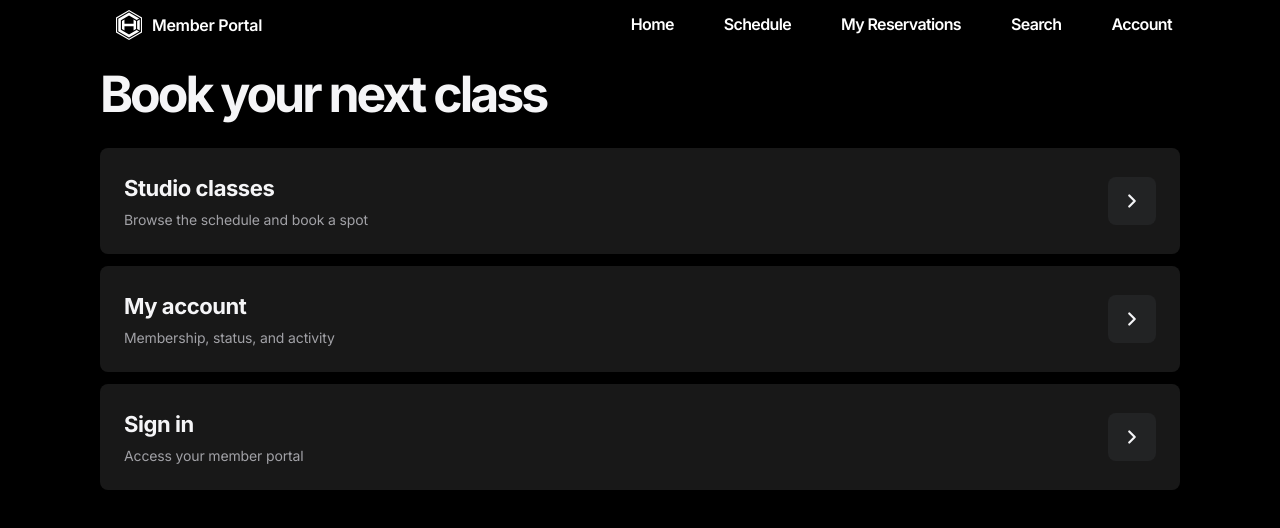
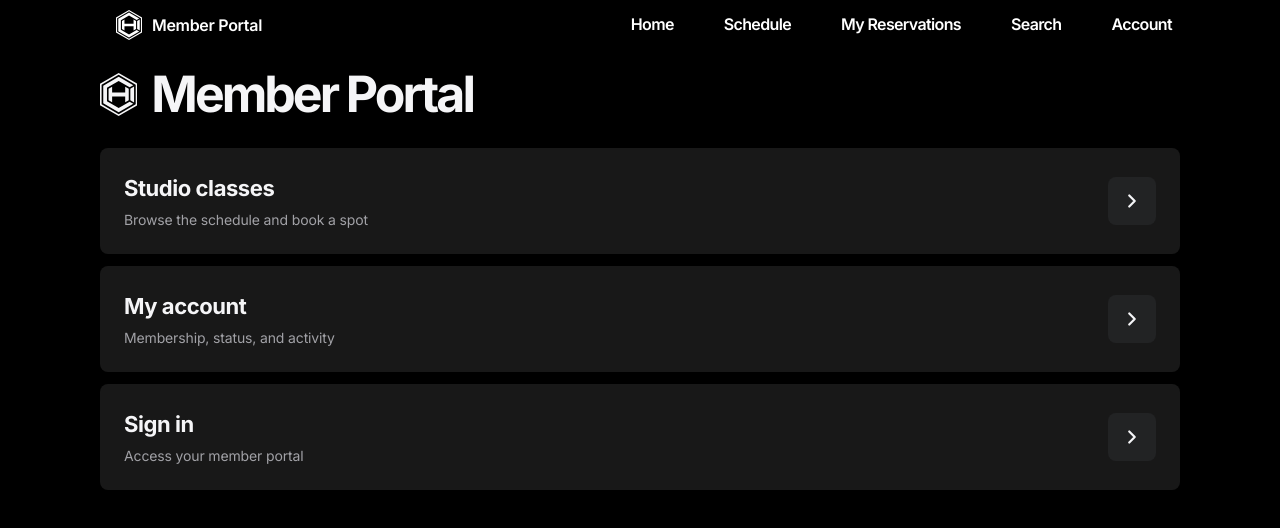
Before and after one commit to hcimarketinghost/member-portal, a Next.js app: page / in a window 1280 px wide. Shown: the top 528 px of the page. Built offline with nearby package versions, Linux system fonts and the light colour scheme.

Commit message:
Refine member portal layout

```diff
--- a/src/app/barcode/page.tsx
+++ b/src/app/barcode/page.tsx
@@ -90,7 +90,7 @@ export default async function BarcodePage() {
   return (
     <AppPage>
       <AppContent className="hp-card-shell">
-        <PageTitle title="Member card" />
+        <PageTitle title="Member Card" />
 
         <section className="hp-member-card">
           <div className="hp-member-card-top">
--- a/src/app/globals.css
+++ b/src/app/globals.css
@@ -218,6 +218,9 @@ html, body {
   font-size: 50px; line-height: 1.2; font-weight: 700;
   letter-spacing: -0.06em; color: var(--text); text-wrap: balance;
 }
+/* Brand H1 — hex mark + wordmark (home) */
+.hp-h1-brand { display: flex; align-items: center; gap: 14px; }
+.hp-h1-brand svg { height: 0.86em; width: auto; flex-shrink: 0; }
 /* Heading 2 — section title (h2) */
 .hp-h2 {
   font-size: 2rem; line-height: 0.9; font-weight: 600;
@@ -310,6 +313,12 @@ html, body {
 .hp-account-stats .hp-row { padding: 14px 0; }
 .hp-account-stats .hp-row:first-child { padding-top: 0; }
 .hp-account-stats .hp-row:last-child { padding-bottom: 0; }
+/* Labels match the menu-item text (17px/600), just grey. */
+.hp-account-stats .hp-label {
+  font-size: 17px; font-weight: 600; letter-spacing: -0.01em; color: var(--text-2);
+}
+/* Section group: H2 sits tight to its card; --account-layout gap spaces groups. */
+.hp-account-group > .hp-h2 { margin-bottom: 12px; }
 
 /* ── Grouped action menu (icon · label · chevron) ─────────────── */
 .hp-account-actions {
@@ -646,7 +655,7 @@ html, body {
 }
 .hp-cat-tile {
   position: relative; display: flex; align-items: flex-end;
-  aspect-ratio: 4 / 3; padding: 16px; border-radius: 12px; overflow: hidden;
+  aspect-ratio: 3 / 2; padding: 16px; border-radius: 12px; overflow: hidden;
   color: #fff; text-decoration: none; isolation: isolate;
   background-color: #1a1d22; background-size: cover; background-position: center;
   transition: transform .2s ease;
@@ -717,9 +726,9 @@ html, body {
 
 .hp-login-submit {
   margin-top: 16px; width: 100%; min-height: 60px;
-  border: 0; border-radius: var(--radius-card); background: #f5f5f7; color: #000;
-  font-family: inherit; font-size: 15px; font-weight: 700; letter-spacing: 0.08em;
-  text-transform: uppercase; cursor: pointer; transition: opacity .15s ease;
+  border: 0; border-radius: var(--radius-control); background: #f5f5f7; color: #000;
+  font-family: inherit; font-size: 17px; font-weight: 700; letter-spacing: -0.02em;
+  cursor: pointer; transition: opacity .15s ease;
 }
 .hp-login-submit:disabled { opacity: 0.6; cursor: default; }
 @media (hover: hover) { .hp-login-submit:not(:disabled):hover { opacity: 0.85; } }
@@ -755,7 +764,9 @@ html, body {
   }
   .hp-login-logo { margin-bottom: 44px; }
 }
-@media (min-width: 960px) { .hp-login { min-height: calc(100dvh - 48px); } }
+/* Pull up under the body's nav padding (48px at >=960px) so the gradient
+   covers the full viewport — no black band where the nav would sit. */
+@media (min-width: 960px) { .hp-login { min-height: 100dvh; margin-top: -48px; } }
 
 /* ── Rise animation ───────────────────────────────────────────── */
 @keyframes hp-rise { from { opacity: 0; transform: translateY(8px); } to { opacity: 1; transform: translateY(0); } }
--- a/src/app/page.tsx
+++ b/src/app/page.tsx
@@ -1,5 +1,6 @@
 import Link from "next/link";
-import { AppContent, AppPage, PageTitle } from "@/components/AppPage";
+import { AppContent, AppHeader, AppPage } from "@/components/AppPage";
+import Logo from "@/components/Logo";
 
 function Arrow() {
   return (
@@ -19,7 +20,12 @@ export default function Home() {
   return (
     <AppPage>
       <AppContent>
-        <PageTitle title="Book your next class" />
+        <AppHeader>
+          <h1 className="hp-h1 hp-h1-brand">
+            <Logo height={44} />
+            <span>Member Portal</span>
+          </h1>
+        </AppHeader>
         <div className="hp-tiles">
           {TILES.map((t) => (
             <Link key={t.href} href={t.href} className="hp-tile">
--- a/src/app/reservations/page.tsx
+++ b/src/app/reservations/page.tsx
@@ -5,7 +5,7 @@ export default function ReservationsPage() {
   return (
     <AppPage backHref="/">
       <AppContent>
-        <PageTitle title="Your reservations" />
+        <PageTitle title="Your Reservations" />
         <EmptyState
           body="Upcoming class bookings and court reservations will appear here."
           action={{ href: "/classes", label: "Browse classes" }}
```
Also changed, not shown: src/app/account/page.tsx (+9 -0 lines).
